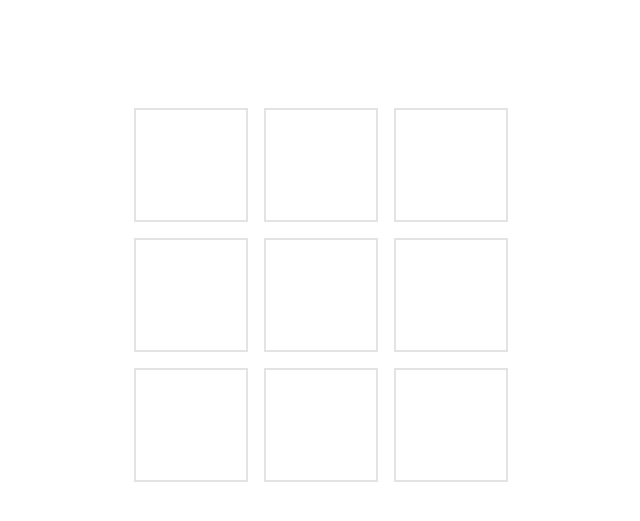
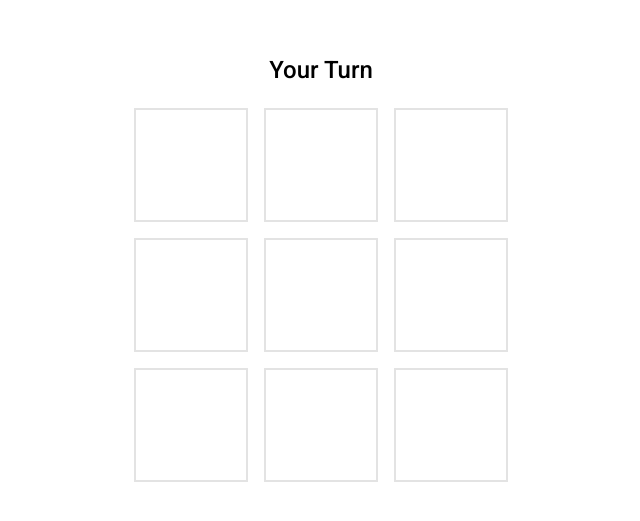
Before and after one commit to tices0/Web-Games, a React (Create React App) app in the folder tic-tac-toe/: page / in a window 1280 px wide. Shown: the part 105-626 px from the top of the page, without its empty margins (319-959 px from the left). Built offline with nearby package versions, Linux system fonts and the light colour scheme.

Commit message:
style turns

```diff
--- a/tic-tac-toe/src/pages/SinglePlayer.jsx
+++ b/tic-tac-toe/src/pages/SinglePlayer.jsx
@@ -9,6 +9,7 @@ function SinglePlayer() {
 	const [oMarkedBoxes, setOMarkedBoxes] = useState({});
 	const boxesRef = useRef({});
 	const [playerTurn, setPlayerTurn] = useState(true);
+	const [gameOver, setGameOver] = useState(false);
 
 	const handleClick = index => {
 		if (playerTurn) {
@@ -16,11 +17,16 @@ function SinglePlayer() {
 			boxesRef.current[index].style.pointerEvents = "none";
 			setXMarkedBoxes(old => ({ ...old, [index]: true }));
 			setBoxesClicked(old => [...old, index]);
-			setPlayerTurn(false);
+			if (checkForVictory(xMarkedBoxes)) {
+				console.log("game over");
+				setGameOver(true);
+			} else setPlayerTurn(false);
 		}
 	};
 
 	useEffect(() => {
+		if (!gameOver) {
+			// computer turn
 			if (!playerTurn)
 				setTimeout(() => {
 					console.log(boxesClicked);
@@ -36,7 +42,7 @@ function SinglePlayer() {
 				}, 2000);
 
 			if (playerTurn) {
-			console.log(checkForVictory(xMarkedBoxes));
+				if (checkForVictory(xMarkedBoxes)) setGameOver(true);
 				for (const box in boxesRef.current) {
 					if (!boxesClicked.includes(box)) {
 						boxesRef.current[box].classList.add("player-turn");
@@ -44,6 +50,7 @@ function SinglePlayer() {
 					}
 				}
 			} else {
+				if (checkForVictory(oMarkedBoxes)) setGameOver(true);
 				for (const box in boxesRef.current) {
 					if (!boxesClicked.includes(box)) {
 						boxesRef.current[box].classList.remove("player-turn");
@@ -51,12 +58,22 @@ function SinglePlayer() {
 					}
 				}
 			}
+		} else {
+			console.log("game over");
+			for (const box in boxesRef.current) {
+				boxesRef.current[box].style.pointerEvents = "none";
+			}
+		}
 		// eslint-disable-next-line
-	}, [playerTurn]);
+	}, [playerTurn, gameOver]);
 
 	return (
 		<>
-			{/* <GameDirections playerTurn={playerTurn} /> */}
+			{playerTurn ? (
+				<h1 className="turn">Your Turn</h1>
+			) : (
+				<h1 className="turn">Please Wait</h1>
+			)}
 			<Board
 				handleClick={handleClick}
 				xMarkedBoxes={xMarkedBoxes}
--- a/tic-tac-toe/src/styles/style.css
+++ b/tic-tac-toe/src/styles/style.css
@@ -41,6 +41,7 @@ body {
 }
 .grid .box.computer-turn, .grid .box.player-2 {
   background-color: #f1f1f1;
+  border: 2px solid #e3e3e3;
 }
 .grid .box .background {
   opacity: 0.2;
@@ -70,4 +71,13 @@ body {
 }
 .grid .box i.fa-o {
   color: #ff827e;
+}
+
+.turn {
+  font-weight: 500;
+  font-size: 24px;
+  position: absolute;
+  top: calc(50% - 225px);
+  left: 50%;
+  transform: translate(-50%, -50%);
 }/*# sourceMappingURL=style.css.map */
--- a/tic-tac-toe/src/styles/style.scss
+++ b/tic-tac-toe/src/styles/style.scss
@@ -66,6 +66,7 @@ body {
 		&.computer-turn,
 		&.player-2 {
 			background-color: $lighter-grey;
+			border: 2px solid $light-grey;
 		}
 
 		.background {
@@ -106,3 +107,12 @@ body {
 		}
 	}
 }
+
+.turn {
+	font-weight: 500;
+	font-size: 24px;
+	position: absolute;
+	top: calc(50% - 225px);
+	left: 50%;
+	transform: translate(-50%, -50%);
+}
```
Also changed, not shown: tic-tac-toe/src/components/GameDirections.jsx (deleted, +0 -9 lines), 1 other file (tests, documents, lock files or other folders). Lines whose indentation alone changed are shown as unchanged.
